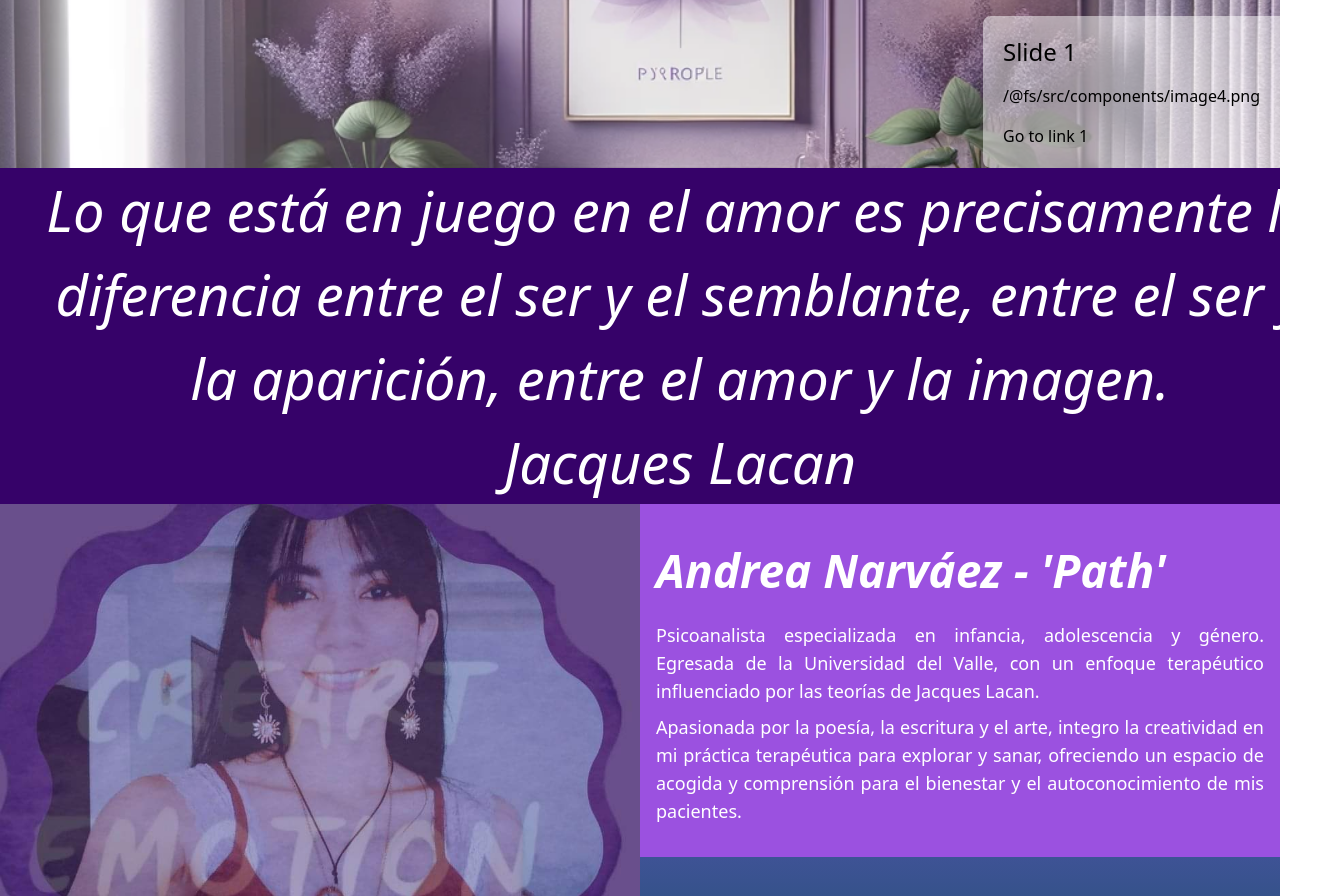
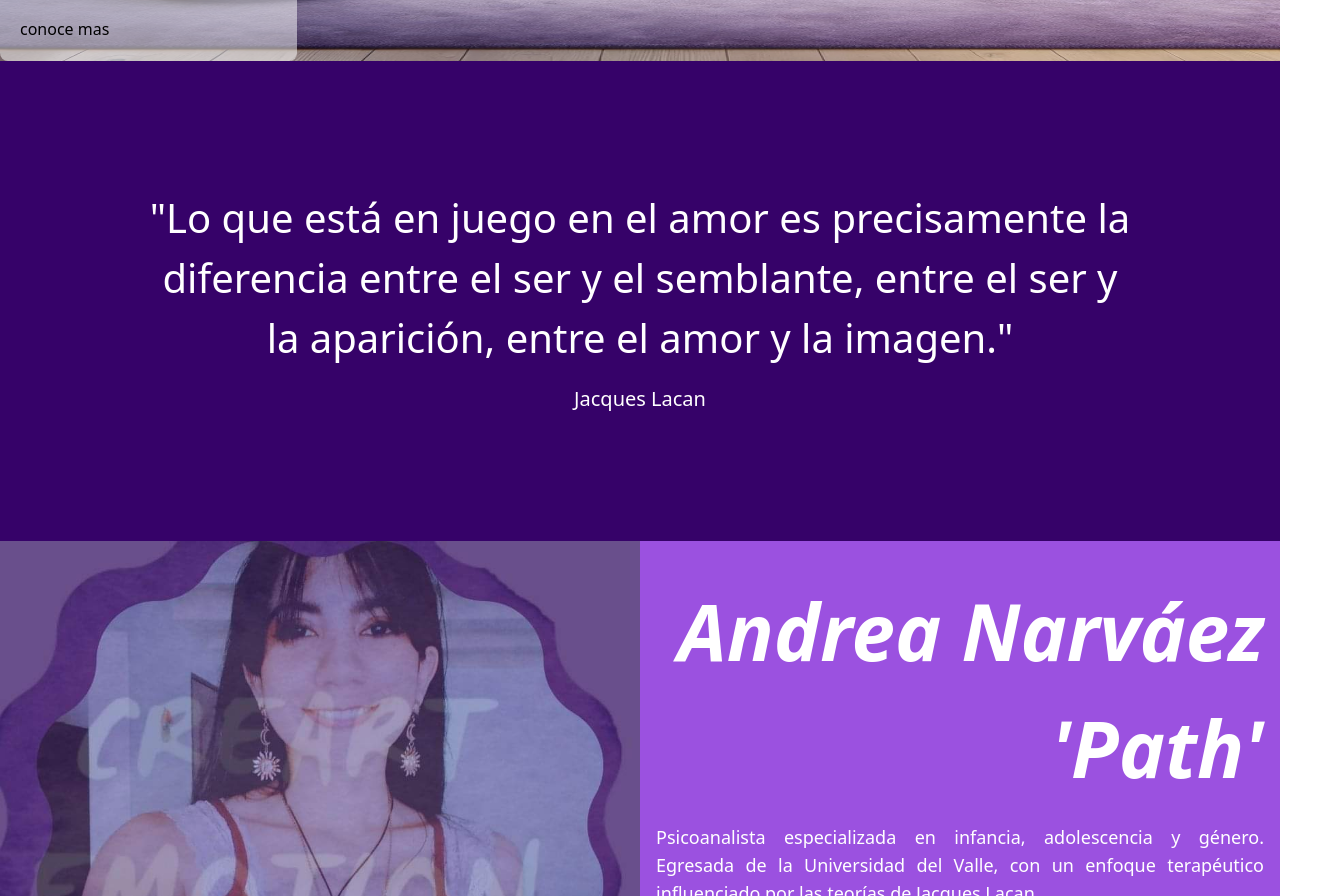
Before and after one commit to jdyepest/andre-app, a Vue app: page / in a window 1280 px wide. Shown: the part 600-1496 px from the top of the page, 1320 px wide, since content can reach past the window. Built offline with nearby package versions, Linux system fonts and the light colour scheme.

Commit message:
animation

```diff
--- a/src/App.vue
+++ b/src/App.vue
@@ -1,5 +1,6 @@
 <script setup>
 import navbar from './navbar.vue'
+
 </script>
 
 <template>
--- a/src/Home.vue
+++ b/src/Home.vue
@@ -1,25 +1,31 @@
 <template>
-    <div>
 
-      <carousel></carousel>
-      <div class="bg-[#360269] h-92" >
-        <div class="text-center mx-10 w-full  w-1/2" >
-        <i class="md:text-[56px] text-[24px] text-white text-jutify static">{{ aboutText }}</i><br>
-        <i class="md:text-[56px] text-[24px] text-white static">Jacques Lacan</i>
-      </div>
-      </div>
+
+      <carousel ></carousel>
+
+<div class="bg-[#360269] h-3/5 w-full flex justify-center" >
+  <div class="text-center px-5 my-auto w-4/5">
+    <AnimatedComponent>
+    <p class="md:text-[40px] text-[24px] text-white ">"{{ aboutText }}"</p>
+    <p class="md:text-[20px] text-[12px] text-white mt-4">Jacques Lacan</p>
+  </AnimatedComponent>
+  </div>
+</div>
+
+
       <div class="grid grid-cols-1 md:grid-cols-2 ">
         <div class="aspect-4/3">
+
           <img src="./assets/andre.jpg" class="w-full h-full">
 
 
         </div>
-        <div class="bg-gradient-to-b from-violet-500 to-cyan-900 h-92 text-black">
-  <div class=" mx-0 ">
-    <div class="feminist-purple font-sans antialiased text-gray-800">
 
+
+    <div class="feminist-purple font-sans antialiased h-92">
+<AnimatedComponent>
 <div class="container mx-auto px-4 py-8">
-    <h2 class="text-[46px] font-bold mb-4 italic text-center md:text-left text-white">Andrea Narváez - 'Path'</h2>
+    <h2 class="text-[78px] font-bold mb-4 italic text-right text-white">Andrea Narváez <br> 'Path'</h2>
 
     <p class="text-lg mb-2 text-white text-right md:text-justify">
         Psicoanalista especializada en infancia, adolescencia y género. Egresada de la Universidad del Valle, con un enfoque terapéutico influenciado por las teorías de Jacques Lacan.
@@ -29,22 +35,23 @@
         Apasionada por la poesía, la escritura y el arte, integro la creatividad en mi práctica terapéutica para explorar y sanar, ofreciendo un espacio de acogida y comprensión para el bienestar y el autoconocimiento de mis pacientes.
     </p>
 </div>
+</AnimatedComponent>
     </div>
   </div>
 
 
 
-        </div>
 
-      </div>
 
-    </div>
+
   </template>
 
   <script>
   import { ref } from 'vue';
 
 import carousel from './components/carousel.vue';
+import AnimatedComponent from './fadeA.vue'
+;
 
   export default {
     name: 'Home',
@@ -54,7 +61,7 @@ import carousel from './components/carousel.vue';
             aboutText
         };
     },
-    components: { carousel }
+    components: { carousel, AnimatedComponent}
 }
   </script>
 
--- a/src/Sessions.vue
+++ b/src/Sessions.vue
@@ -1,5 +1,5 @@
 <template>
-    <div>
+    <div class="h-[74%]">
 
       <carousel></carousel>
       <div class="bg-[#360269] h-92" >
--- a/src/components/carousel.vue
+++ b/src/components/carousel.vue
@@ -1,6 +1,6 @@
 <template>
-
-  <div class="carousel relative overflow-hidden md:aspect-[2.0] aspect-[1.3]">
+<div >
+  <div class="carousel relative overflow-hidden md:aspect-[2.0] lg:aspect-[2.4] aspect-[0.9]">
     <!-- Removed the transform style from the carousel-inner -->
     <div class="carousel-inner  h-full">
       <!-- Use v-show to display the current slide -->
@@ -8,11 +8,11 @@
       <div v-for="(slide, index) in slides" :key="slide" class="flex-none w-full h-full carousel-slider" v-show="index === currentSlide">
         <!-- Slide content -->
 
-          <div >
+
             <img :src="slide.imageSrc" alt="Slide image" class="object-fill w-full h-full">
 
 
-            <div class="absolute bottom-0 right-0 bg-white bg-opacity-50 p-5 rounded-l-lg">
+            <div class="absolute bottom-0 left-0 bg-white bg-opacity-50 p-5 rounded-lg">
               <h2 class="text-2xl mb-4">{{ slide.title }}</h2>
               <p class="mb-4">{{ slide.imageSrc }}</p>
               <router-link :to="slide.link" class="btn btn-blue">
@@ -20,7 +20,7 @@
               </router-link>
 
             </div>
-          </div>
+
 
 
       </div>
@@ -36,7 +36,7 @@
       →
     </button>
   </div>
-
+</div>
 </template>
 
 
@@ -56,10 +56,10 @@ data() {
         slides: [
             {
                 imageSrc: image4, // <-- Use the imported image here
-                title: 'Slide 1',
-                description: 'This is the description for slide 1.',
-                buttonText: 'Go to link 1',
-                link: '/link1'
+                title: 'Acerca de mi',
+                description: 'soy una psicologa',
+                buttonText: 'conoce mas',
+                link: '/About'
             },
             {
                 imageSrc: image2,
@@ -123,26 +123,12 @@ data() {
   </script>
 
   <style scoped>
-  .list-enter-active,
-.list-leave-active {
-  transition: all 0.5s ease;
-}
-.list-enter-from,
-.list-leave-to {
-  opacity: 0;
-  transform: translateX(30px);
-}
-.slide-enter-active, .slide-leave-active {
-  transition: opacity 4.5s;
-}
-.slide-enter, .slide-leave-to /* starting and ending state for leave */ {
-  opacity: 0;
-}
+
 .slide-left-enter-active {
-        animation: slide-left-in 0.5s ease-in;
+        animation: slide-left-in 0.8s ease-in;
     }
     .slide-left-leave-active {
-        animation: slide-left-out 0.5s ease-in;
+        animation: slide-left-out 0.8s ease-in;
     }
 
     @keyframes slide-left-in{
@@ -157,10 +143,10 @@ data() {
 
 
     .slide-right-enter-active {
-        animation: slide-right-in 0.5s ease-in;
+        animation: slide-right-in 0.8s ease-in;
     }
     .slide-right-leave-active {
-        animation: slide-right-out 0.5s ease-in;
+        animation: slide-right-out 0.8s ease-in;
     }
     @keyframes slide-right-out{
         from  { transform: translateX(0%);}
--- /dev/null
+++ b/src/fadeA.vue
@@ -0,0 +1,70 @@
+<template>
+    <div ref="target" class="wrapper">
+        <transition :name="animationType">
+            <div v-if="animate" class="animated-component h-full w-full">
+                <slot></slot>
+            </div>
+        </transition>
+    </div>
+</template>
+
+<script lang="js">
+import { onMounted, ref } from 'vue';
+export default {
+  name: 'AnimatedComponent',
+  props: {
+    animationType: {
+      type: String,
+      required: false,
+      default: 'fade'
+    }
+  },
+  setup() {
+    const target = ref();
+    const animate = ref(false);
+    const observer = new IntersectionObserver(
+      ([entry]) => {
+        if (entry.isIntersecting && !animate.value) {
+          animate.value = true;
+          observer.unobserve(target.value); // Stop observing after animation
+        }
+      },
+      {
+        threshold: 0.5
+      }
+    );
+    onMounted(() => {
+      observer.observe(target.value);
+    });
+    return {
+      animate,
+      target
+    };
+  }
+};
+</script>
+
+<style scoped>
+
+.animated-component.fade-enter-from,
+.animated-component.zoom-enter-from {
+  transition: none;
+}
+/* Fade animation */
+.fade-enter-active {
+  transition: opacity 1900ms ease-in;
+}
+.fade-enter-from,
+.fade-leave-to {
+  opacity: 0;
+}
+/* Zoom animation */
+.zoom-enter-active,
+.zoom-leave-active {
+  transition: transform 300ms ease-in;
+}
+.zoom-enter-from,
+.zoom-leave-to {
+  transform: scale(0.9);
+}
+</style>
--- a/src/main.js
+++ b/src/main.js
@@ -3,4 +3,5 @@ import App from './App.vue'
 import router from './router.js'
 import './style.css'
 
+
 createApp(App).use(router).mount('#app')
--- a/src/navbar.vue
+++ b/src/navbar.vue
@@ -41,6 +41,7 @@
   </template>
 
   <script>
+  import AnimatedComponent from './fadeA.vue'
   export default {
     data() {
       return {
@@ -52,6 +53,7 @@
         this.showMenu = !this.showMenu;
 
       }
-    }
+    },
+    components: {AnimatedComponent}
   }
   </script>
```
